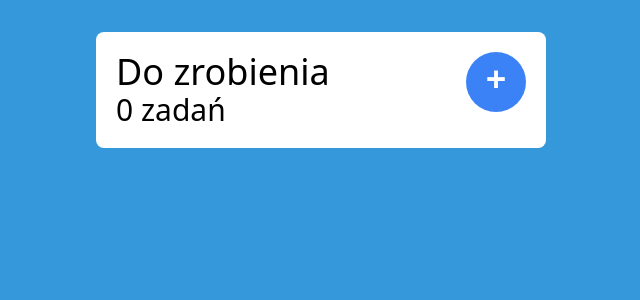
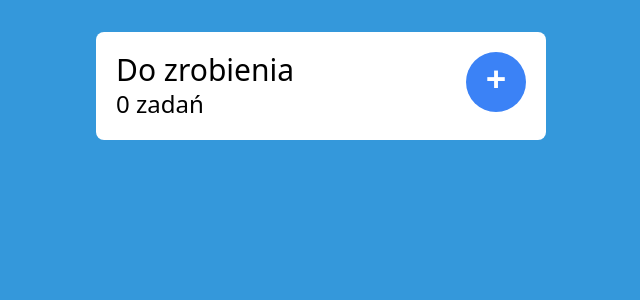
Before and after one commit to Patrykbarc/react-todo, a React (Vite) app: page / in a window 1280 px wide. Shown: the top 300 px of the page, without its empty margins (319-959 px from the left). Built offline with nearby package versions, Linux system fonts and the light colour scheme.

Commit message:
Netlify deploy

```diff
--- a/src/components/AddNewTask.jsx
+++ b/src/components/AddNewTask.jsx
@@ -12,8 +12,8 @@ export function AddNewTask({ tasksList, handleOpenNewTask }) {
   return (
     <div className="flex justify-between">
       <div>
-        <h1 className="text-4xl font-medium">Do zrobienia</h1>
-        <h2 className="text-3xl font-medium">{tasksLength}</h2>
+        <h1 className="text-3xl font-medium">Do zrobienia</h1>
+        <h2 className="text-2xl font-medium">{tasksLength}</h2>
       </div>
       <div>
         <button
```
